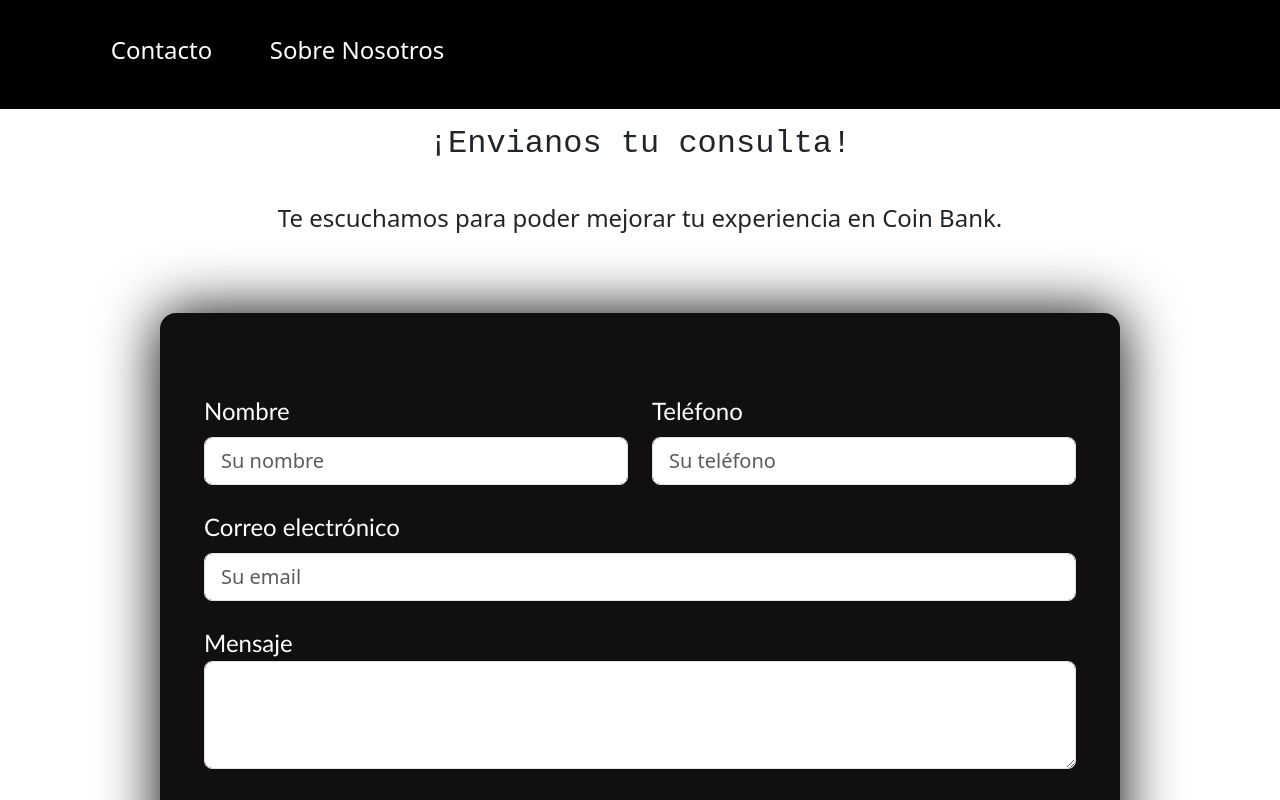
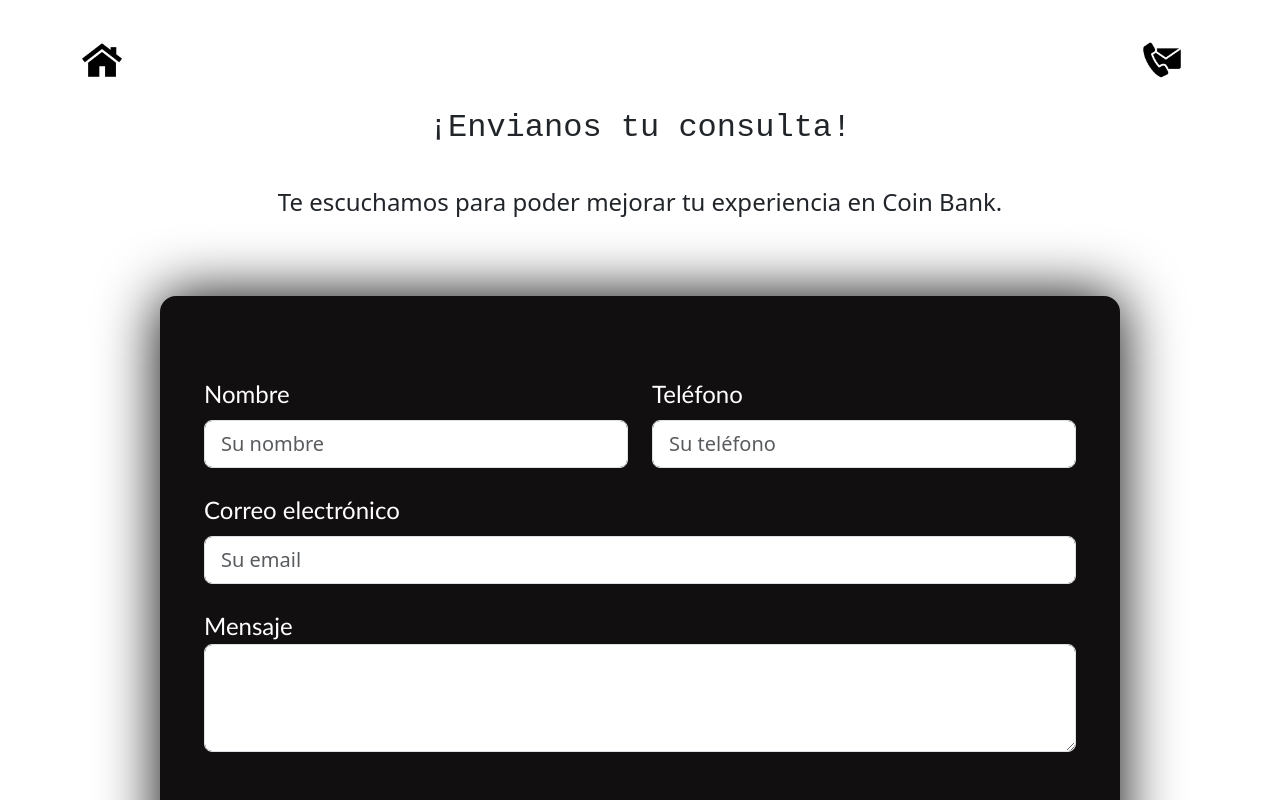
Before and after one commit to EliasAcostaa/coin-bank, a Vue app: page /Contacto in a window 1280 px wide. Shown: the top 800 px of the page. Built offline with nearby package versions, Linux system fonts and the light colour scheme.

Commit message:
Revert "separando navbar login"
This reverts commit 7a1f90fc13a878e4bc6ceca6c29b206ac8cd024f.

```diff
--- a/src/App.vue
+++ b/src/App.vue
@@ -4,7 +4,6 @@
     <router-view/>
   </div>
   <div v-else>
-    <LoginNavBar/>
     <router-view :to="{name: 'LoginView'}"></router-view>
   </div>
   <MainFooter/>
@@ -14,6 +13,5 @@
   import { useUserStore } from './store/User';
   import NavBar from './components/NavBarComponent.vue';
   import MainFooter from './components/MainFooterComponent.vue';
-  import LoginNavBar from './components/LoginNavBarComponent.vue';
   const store = useUserStore();
 </script>
--- a/src/components/LoginNavBarComponent.vue
+++ /dev/null
@@ -1,30 +0,0 @@
-<template>
-    <nav class="navbar navbar-expand-lg navbar-dark bg-black">
-        <div class="container">
-            <button class="navbar-toggler" type="button" data-bs-toggle="collapse" data-bs-target="#navbarNav" aria-controls="navbarNav" aria-expanded="false" aria-label="Toggle navigation">
-                <span class="navbar-toggler-icon"></span>
-            </button>
-            <div class="collapse navbar-collapse" id="navbarNav"> <!-- centrar enlaces!!!! -->
-                <ul class="navbar-nav">
-                    <li class="nav-item">
-                        <router-link :to="{name: 'ContactoView'}"
-                        class="nav-link active">Contacto</router-link>
-                    </li>
-                    <li class="nav-item">
-                        <router-link :to="{name: 'SobreNosotrosView'}"
-                        class="nav-link active">Sobre Nosotros</router-link>
-                    </li>
-                    <li class="nav-item">
-                        <router-link :to="{name: 'LoginView'}" class="nav-link active">
-                            <img src="../assets/imagenes/home.png" alt="Home" width="40" height="40">
-                        </router-link>
-                    </li>
-                </ul>
-            </div>
-        </div>
-    </nav>
-</template>
-
-<script setup>
-
-</script>
--- a/src/views/ContactoView.vue
+++ b/src/views/ContactoView.vue
@@ -1,4 +1,21 @@
 <template>
+
+<nav class="navbar">
+  <div class="container">
+
+    <router-link :to="{name: 'LoginView'}" class="navbar-brand">
+      <img src="../assets/imagenes/home.png" alt="Home" width="40" height="40">
+    </router-link>
+
+    <router-link :to="{name: 'SobreNosotrosView'}" class="navbar-brand">
+      <img src="../assets/imagenes/contact-us.png" alt="SobreNosotros" width="40" height="40">
+    </router-link>
+
+  </div>
+</nav>
+
+
+
 <h2 class="text-center">¡Envianos tu consulta!</h2>
 <h4 class="text-center">Te escuchamos para poder mejorar tu experiencia en Coin Bank.</h4>
 
--- a/src/views/LoginView.vue
+++ b/src/views/LoginView.vue
@@ -1,4 +1,29 @@
 <template>
+
+<nav class="navbar navbar-expand-lg navbar-dark bg-black">
+  <div class="container">
+    <button class="navbar-toggler" type="button" data-bs-toggle="collapse" data-bs-target="#navbarNav" aria-controls="navbarNav" aria-expanded="false" aria-label="Toggle navigation">
+      <span class="navbar-toggler-icon"></span>
+    </button>
+    <div class="collapse navbar-collapse" id="navbarNav"> <!-- centrar enlaces!!!! -->
+
+      <ul class="navbar-nav">
+
+        <li class="nav-item">
+          <router-link :to="{name: 'ContactoView'}"
+            class="nav-link active">Contacto</router-link>
+        </li>
+
+        <li class="nav-item">
+            <router-link :to="{name: 'SobreNosotrosView'}"
+            class="nav-link active">Sobre Nosotros</router-link>
+        </li>
+
+      </ul>
+    </div>
+  </div>
+</nav>
+
   <div class="container">
 
     <div class="home">
--- a/src/views/SobreNosotrosView.vue
+++ b/src/views/SobreNosotrosView.vue
@@ -1,4 +1,21 @@
 <template>
+
+
+<nav class="navbar">
+  <div class="container">
+
+    <router-link :to="{name: 'LoginView'}" class="navbar-brand">
+      <img src="../assets/imagenes/home.png" alt="Home" width="40" height="40">
+    </router-link>
+
+    <router-link :to="{name: 'ContactoView'}" class="navbar-brand">
+      <img src="../assets/imagenes/contact-us.png" alt="Contacto" width="40" height="40">
+    </router-link>
+
+  </div>
+</nav>
+
+
 <h2 class="text-center">Sobre Nosotros</h2>
 
 <div id="carouselExampleInterval" class="opacity-70 carousel slide" data-bs-ride="carousel">
```
